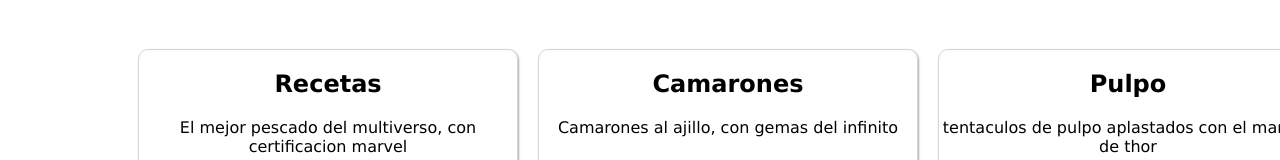
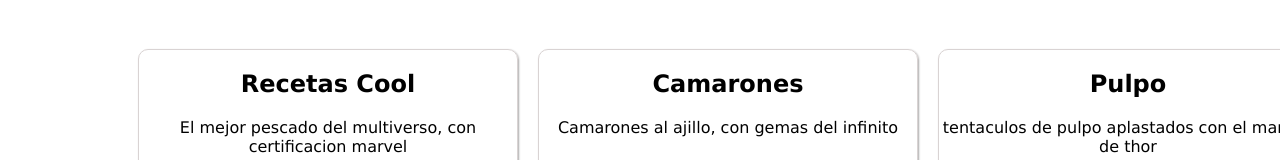
Before and after one commit to VitoRouseCode/javaPrueba, a plain HTML site: page index.html in a window 1280 px wide. Shown: the part 162-322 px from the top of the page. Drawn offline with Linux system fonts and the light colour scheme.

Commit message:
nuevo cambio

```diff
--- a/index.html
+++ b/index.html
@@ -23,7 +23,7 @@
     </header>
 <div id=contenedor>
     <div class="caja uno">
-        <h2>Recetas</h2>
+        <h2>Recetas Cool</h2>
         <p>El mejor pescado del multiverso, con certificacion marvel</p>
         <img id="pescado" src="imagenes/dis.png" width="300px">
     </div>
```
